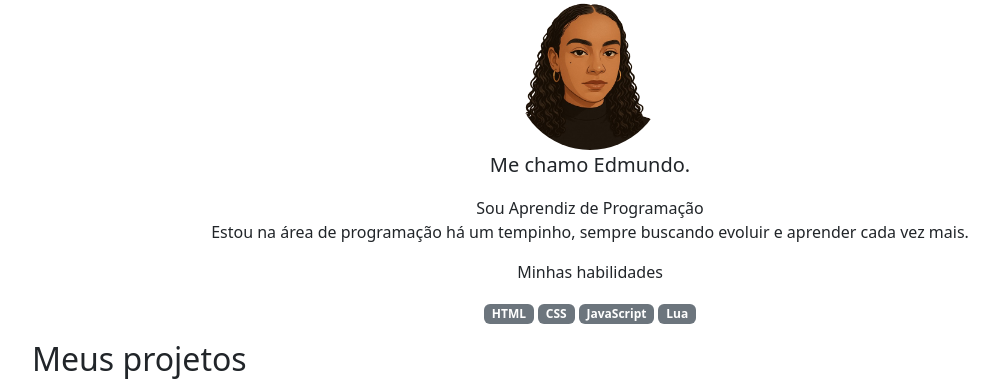
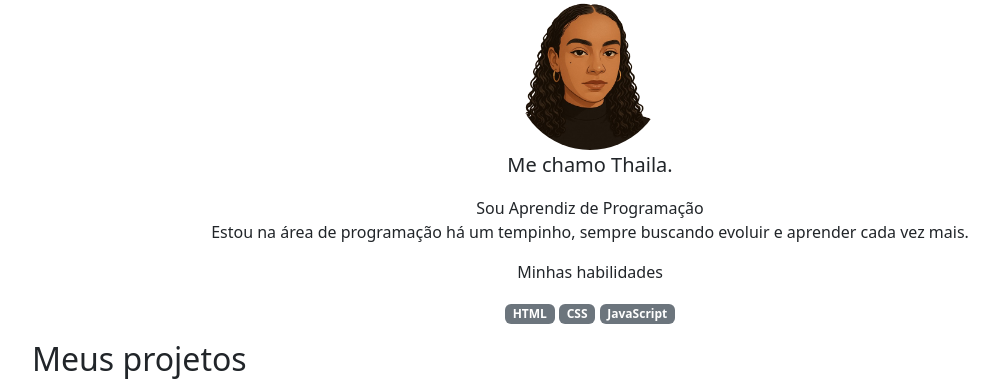
Before and after one commit to thaidelucas/portfolio, a plain HTML site: page index.html in a window 1280 px wide. Shown: the top 381 px of the page, without its empty margins (50-1049 px from the left). Drawn offline with nearby package versions, Linux system fonts and the light colour scheme.

Commit message:
Update index.html

```diff
--- a/index.html
+++ b/index.html
@@ -11,7 +11,7 @@
 <body>
     <header class="container text-center">
     <img src="img/avatar.png" class="rounded-circle" width="150" height="150" alt="Meu Avatar">
-    <p class="lead">Me chamo Edmundo.</p
+    <p class="lead">Me chamo Thaila.</p
     <h1>Sou Aprendiz de Programação</h1>
     <p>Estou na área de programação há um tempinho, sempre buscando evoluir e aprender cada vez mais.</p>
     <p>Minhas habilidades</p>
@@ -19,7 +19,6 @@
         <p class="badge bg-secondary">HTML</p>
         <p class="badge bg-secondary">CSS</p>
         <p class="badge bg-secondary">JavaScript</p>
-        <p class="badge bg-secondary">Lua</p>
     </div>
 </header>
 <main class="container">
```
